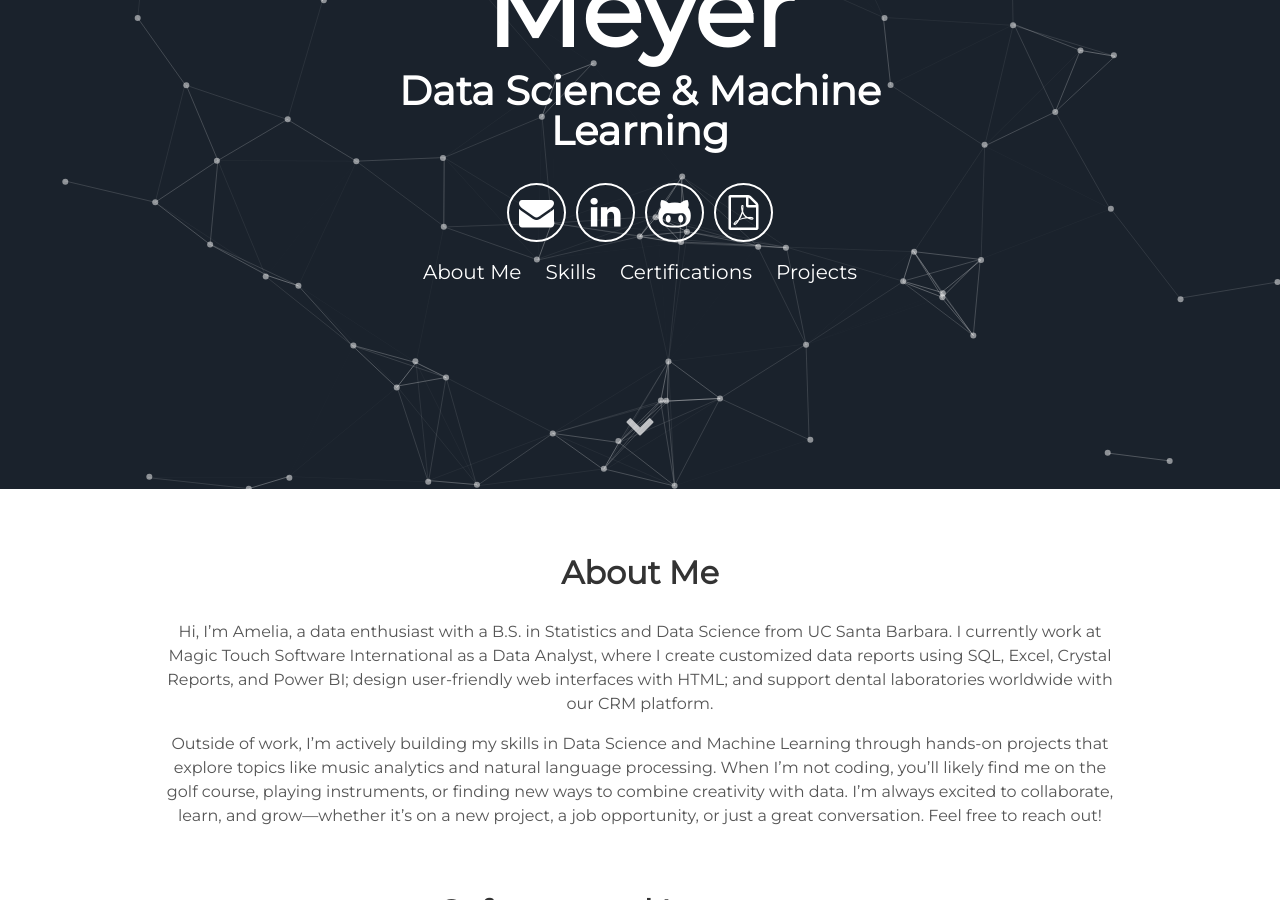
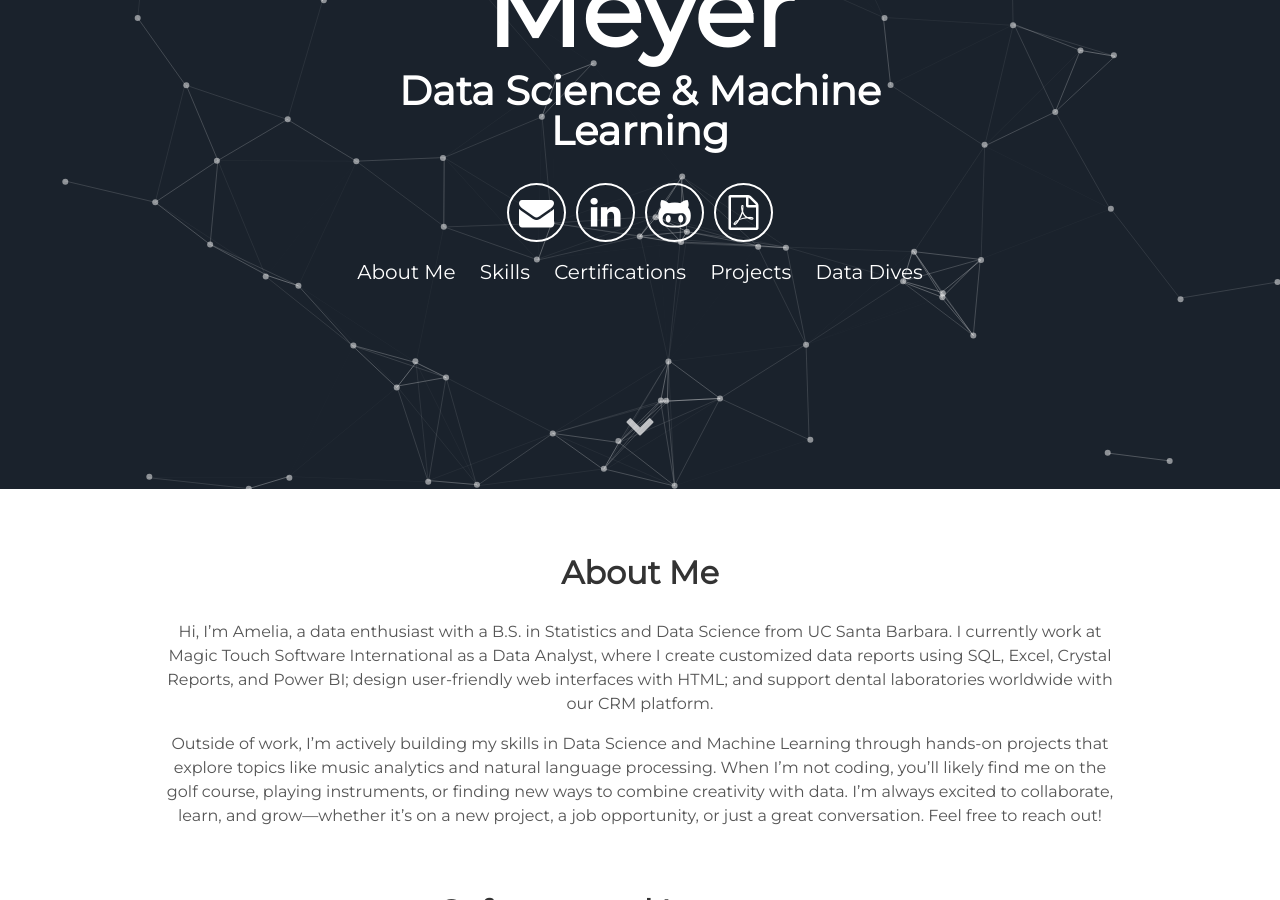
Before and after one commit to ameliameyer/home_, a Jekyll site: the page built from index.html, in a window 1280 px wide and 900 px high, scrolled down 411 px. Built offline with Jekyll 4.4.1, drawn with Linux system fonts in a browser that asks for light colours.

Commit message:
Update header.html

```diff
--- a/_includes/header.html
+++ b/_includes/header.html
@@ -26,6 +26,7 @@
       <a class="link" href="#skills" data-scroll>Skills</a>
       <a class="link" href="#certs" data-scroll>Certifications</a>
       <a class="link" href="#projects" data-scroll>Projects</a>
+      <a class="link" href="#data_dives" data-scroll>Data Dives</a>
     </nav>
   </header>
 
```
